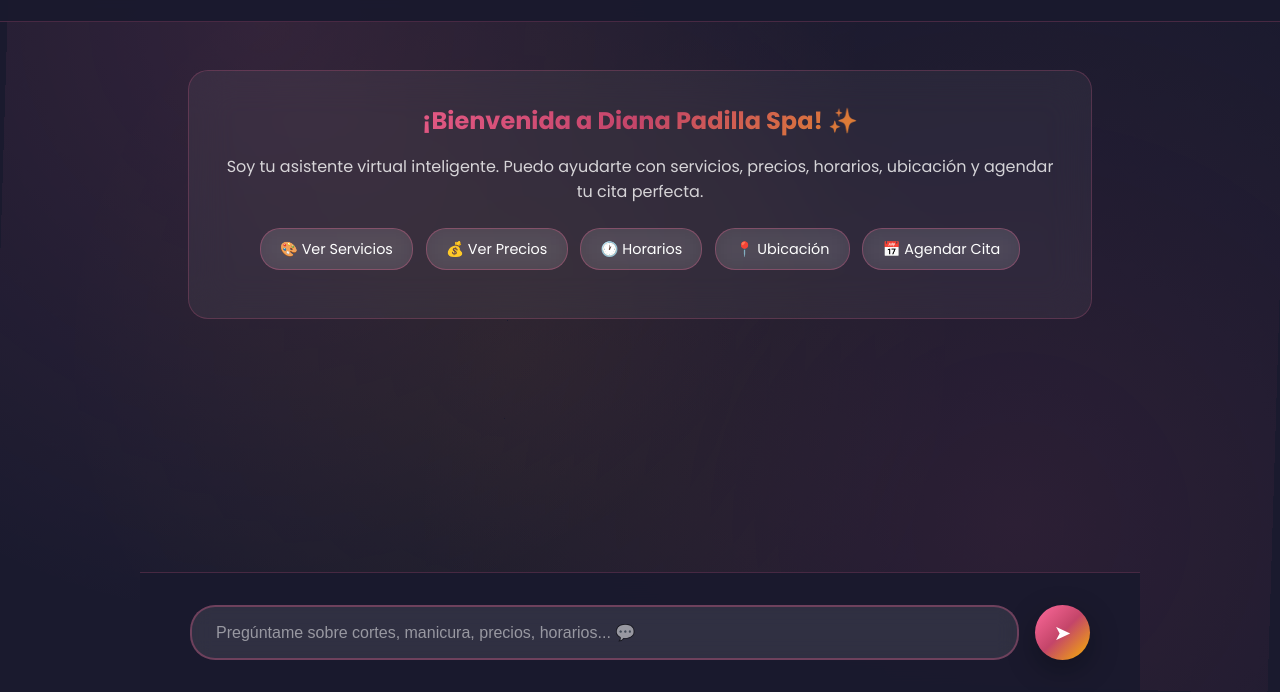
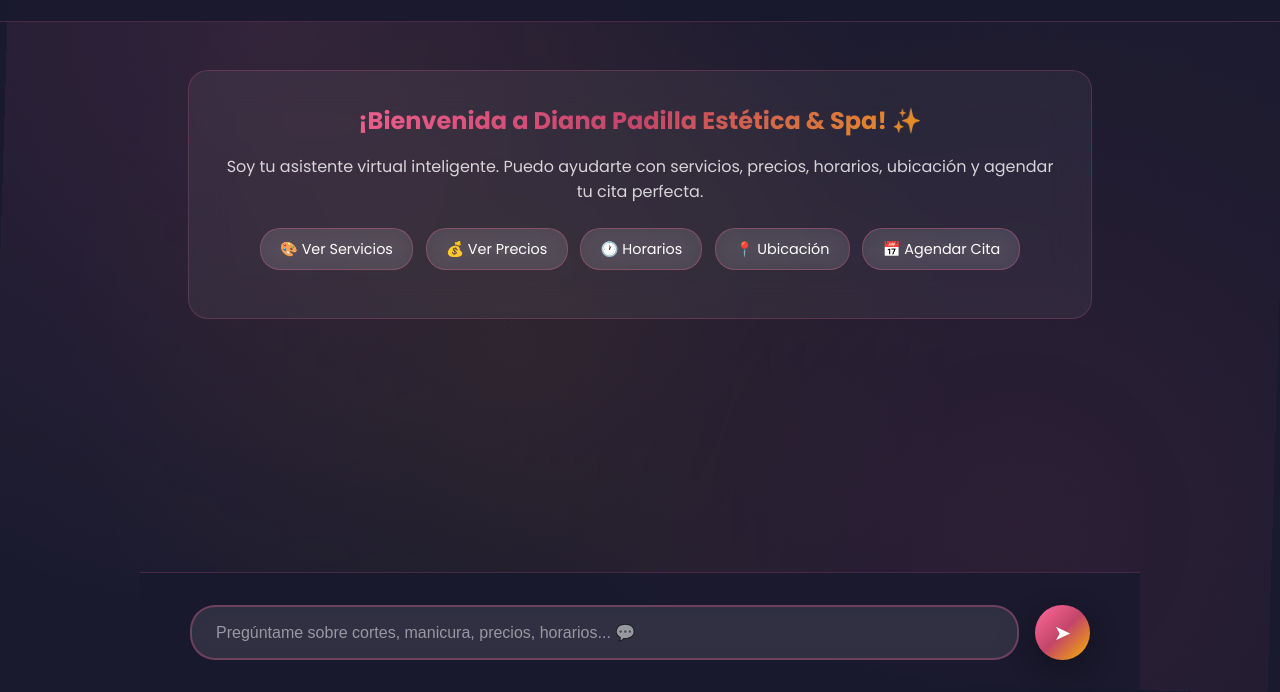
Before and after one commit to DaniiPadi/Chatbot-DP, a plain HTML site: page index.html in a window 1280 px wide. Shown: the part 108-800 px from the top of the page. Drawn offline with Linux system fonts and the light colour scheme.

Commit message:
V4index.html

```diff
--- a/index.html
+++ b/index.html
@@ -765,7 +765,7 @@
     <div class="chat-container">
         <div class="chat-messages" id="chatMessages">
             <div class="welcome-message">
-                <h2>¡Bienvenida a Diana Padilla Spa! ✨</h2>
+                <h2>¡Bienvenida a Diana Padilla Estética & Spa! ✨</h2>
                 <p>Soy tu asistente virtual inteligente. Puedo ayudarte con servicios, precios, horarios, ubicación y agendar tu cita perfecta.</p>
                 <div class="quick-actions">
                     <div class="quick-action" onclick="sendQuickMessage('servicios')">🎨 Ver Servicios</div>
```
